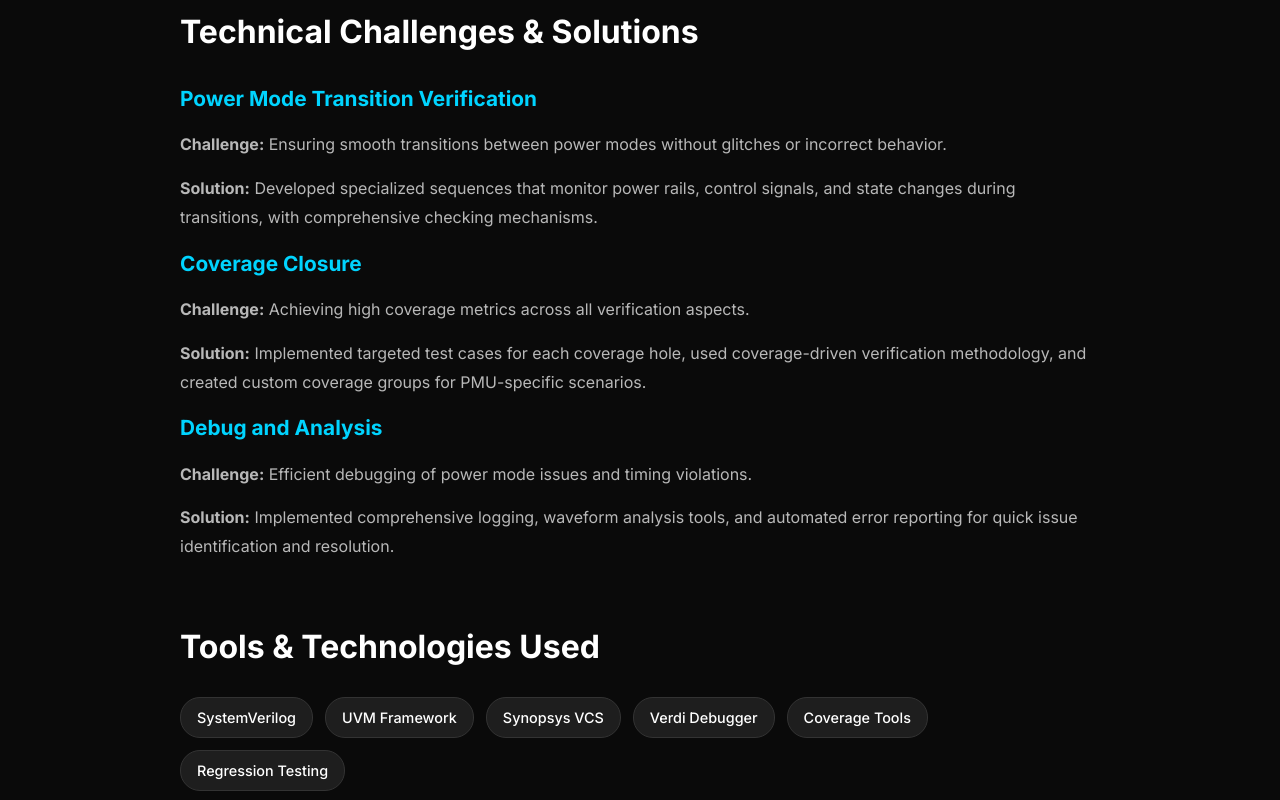
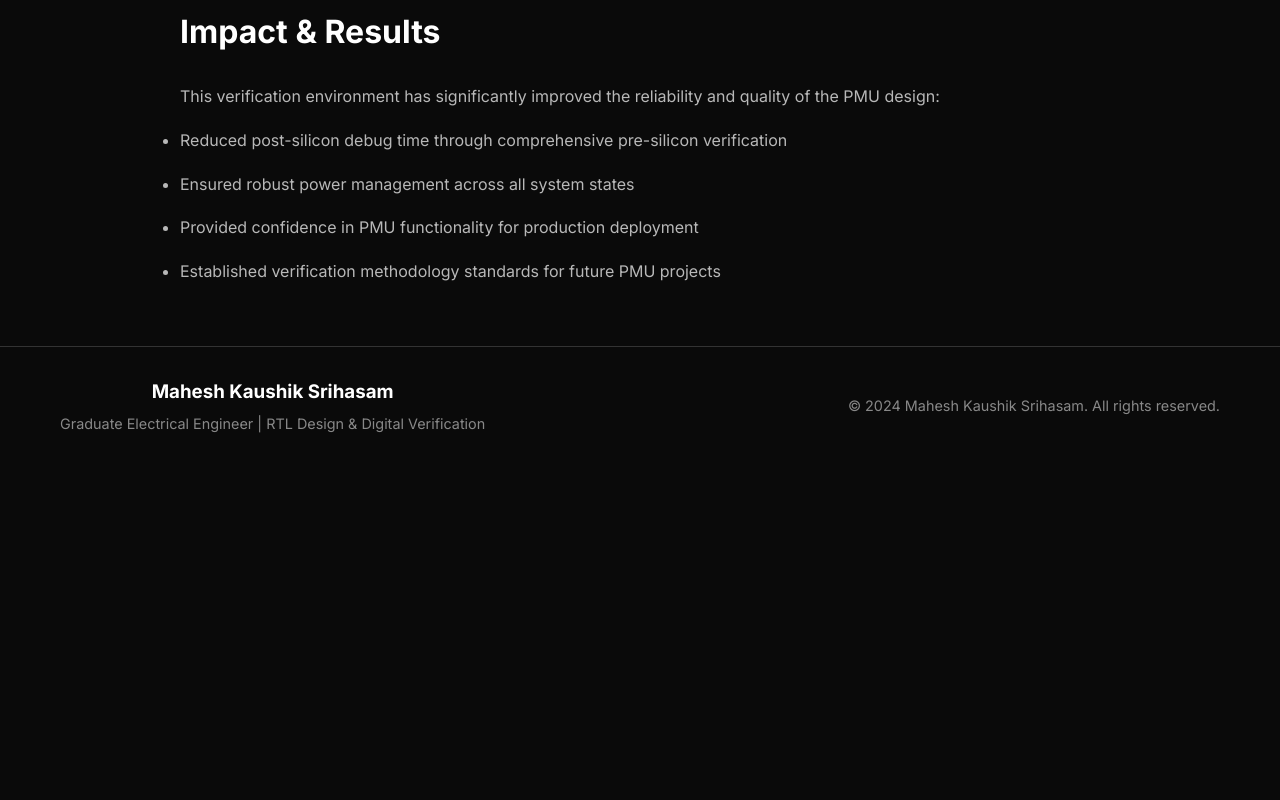
Before and after one commit to maheshk2001/GITHUB_Portfolio, a plain HTML site: page project-details/pmu-verification.html in a window 1280 px wide. Shown: the part 2000-2800 px from the top of the page. After the commit the page ends 2465 px from the top, so only its background shows below. Drawn offline with Linux system fonts and the light colour scheme.

Commit message:
Remove technical challenges and tools sections from PMU project
- Removed 'Technical Challenges & Solutions' section
- Removed 'Tools & Technologies Used' section
- Removed 'Regression Testing' from tech stack
- Simplified PMU verification project details for cleaner presentation

```diff
--- a/project-details/pmu-verification.html
+++ b/project-details/pmu-verification.html
@@ -197,32 +197,6 @@
                 </ul>
             </div>
 
-            <div class="content-section">
-                <h2>Technical Challenges & Solutions</h2>
-                <h3>Power Mode Transition Verification</h3>
-                <p><strong>Challenge:</strong> Ensuring smooth transitions between power modes without glitches or incorrect behavior.</p>
-                <p><strong>Solution:</strong> Developed specialized sequences that monitor power rails, control signals, and state changes during transitions, with comprehensive checking mechanisms.</p>
-
-                <h3>Coverage Closure</h3>
-                <p><strong>Challenge:</strong> Achieving high coverage metrics across all verification aspects.</p>
-                <p><strong>Solution:</strong> Implemented targeted test cases for each coverage hole, used coverage-driven verification methodology, and created custom coverage groups for PMU-specific scenarios.</p>
-
-                <h3>Debug and Analysis</h3>
-                <p><strong>Challenge:</strong> Efficient debugging of power mode issues and timing violations.</p>
-                <p><strong>Solution:</strong> Implemented comprehensive logging, waveform analysis tools, and automated error reporting for quick issue identification and resolution.</p>
-            </div>
-
-            <div class="content-section">
-                <h2>Tools & Technologies Used</h2>
-                <div class="tech-stack">
-                    <span class="tech-tag">SystemVerilog</span>
-                    <span class="tech-tag">UVM Framework</span>
-                    <span class="tech-tag">Synopsys VCS</span>
-                    <span class="tech-tag">Verdi Debugger</span>
-                    <span class="tech-tag">Coverage Tools</span>
-                    <span class="tech-tag">Regression Testing</span>
-                </div>
-            </div>
 
             <div class="content-section">
                 <h2>Impact & Results</h2>
```
